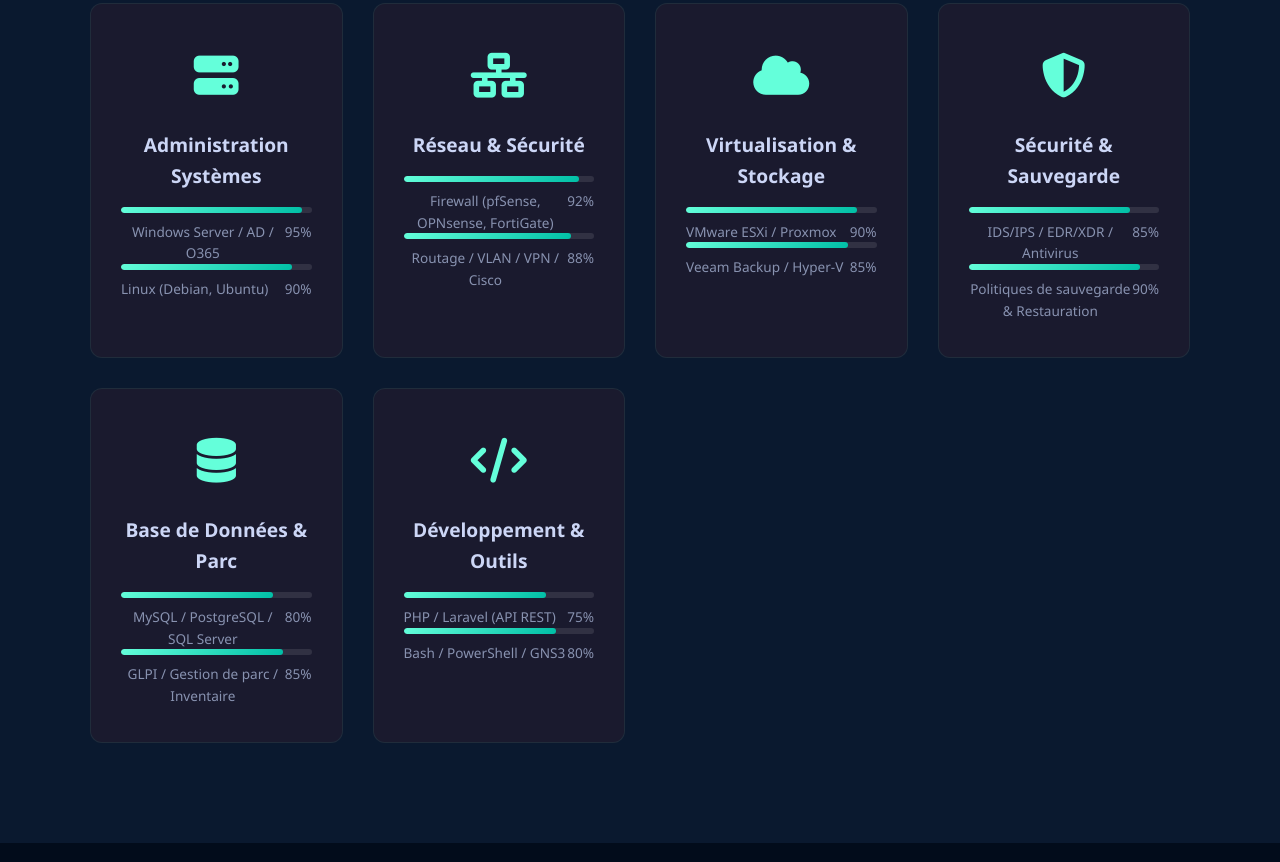
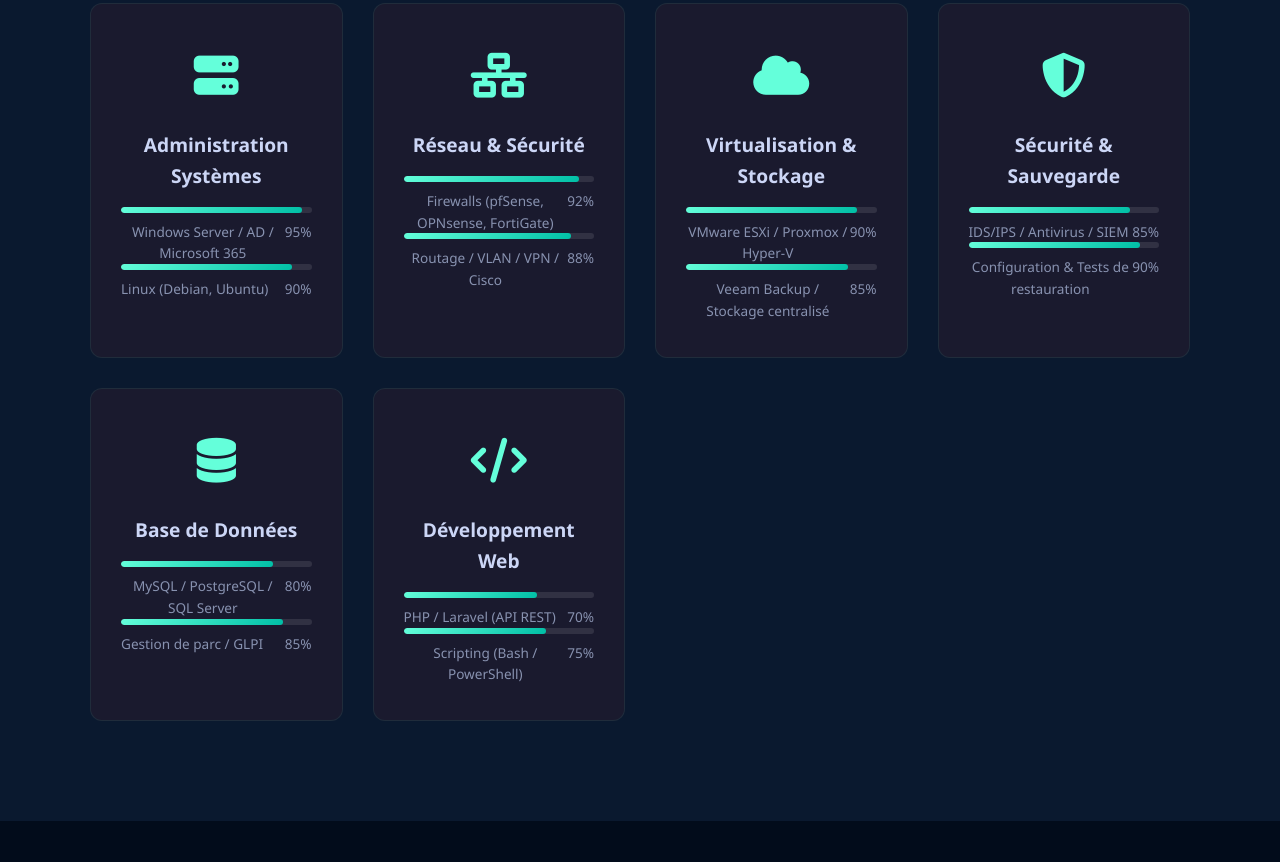
Before and after one commit to mandri1994/mandri1994.github.io, a plain HTML site: page index.html in a window 1280 px wide. Shown: the part 1935-2797 px from the top of the page. Drawn offline with Linux system fonts and the light colour scheme.

Commit message:
Modifier le titre de la section Compétences en Skills (français <-> anglais)

```diff
--- a/index.html
+++ b/index.html
@@ -851,7 +851,7 @@ footer {
     </button>
     <ul class="nav-links" id="navLinks">
         <li><a href="#about">À propos</a></li>
-        <li><a href="#skills">Compétences</a></li>
+        <li><a href="#skills">Skills</a></li>
         <li><a href="#formation">Formation</a></li>
         <li><a href="#cv">CV</a></li>
         <li><a href="#experience">Expérience</a></li>
@@ -932,7 +932,7 @@ footer {
             <div class="icon"><i class="fas fa-server"></i></div>
             <h3>Administration Systèmes</h3>
             <div class="skill-bar"><div class="skill-bar-fill" data-width="95"></div></div>
-            <div class="skill-label"><span>Windows Server / AD / O365</span><span>95%</span></div>
+            <div class="skill-label"><span>Windows Server / AD / Microsoft 365</span><span>95%</span></div>
             <div class="skill-bar"><div class="skill-bar-fill" data-width="90"></div></div>
             <div class="skill-label"><span>Linux (Debian, Ubuntu)</span><span>90%</span></div>
         </div>
@@ -940,7 +940,7 @@ footer {
             <div class="icon"><i class="fas fa-network-wired"></i></div>
             <h3>Réseau & Sécurité</h3>
             <div class="skill-bar"><div class="skill-bar-fill" data-width="92"></div></div>
-            <div class="skill-label"><span>Firewall (pfSense, OPNsense, FortiGate)</span><span>92%</span></div>
+            <div class="skill-label"><span>Firewalls (pfSense, OPNsense, FortiGate)</span><span>92%</span></div>
             <div class="skill-bar"><div class="skill-bar-fill" data-width="88"></div></div>
             <div class="skill-label"><span>Routage / VLAN / VPN / Cisco</span><span>88%</span></div>
         </div>
@@ -948,33 +948,33 @@ footer {
             <div class="icon"><i class="fas fa-cloud"></i></div>
             <h3>Virtualisation & Stockage</h3>
             <div class="skill-bar"><div class="skill-bar-fill" data-width="90"></div></div>
-            <div class="skill-label"><span>VMware ESXi / Proxmox</span><span>90%</span></div>
+            <div class="skill-label"><span>VMware ESXi / Proxmox / Hyper-V</span><span>90%</span></div>
             <div class="skill-bar"><div class="skill-bar-fill" data-width="85"></div></div>
-            <div class="skill-label"><span>Veeam Backup / Hyper-V</span><span>85%</span></div>
+            <div class="skill-label"><span>Veeam Backup / Stockage centralisé</span><span>85%</span></div>
         </div>
         <div class="skill-card fade-in">
             <div class="icon"><i class="fas fa-shield-alt"></i></div>
             <h3>Sécurité & Sauvegarde</h3>
             <div class="skill-bar"><div class="skill-bar-fill" data-width="85"></div></div>
-            <div class="skill-label"><span>IDS/IPS / EDR/XDR / Antivirus</span><span>85%</span></div>
+            <div class="skill-label"><span>IDS/IPS / Antivirus / SIEM</span><span>85%</span></div>
             <div class="skill-bar"><div class="skill-bar-fill" data-width="90"></div></div>
-            <div class="skill-label"><span>Politiques de sauvegarde & Restauration</span><span>90%</span></div>
+            <div class="skill-label"><span>Configuration & Tests de restauration</span><span>90%</span></div>
         </div>
         <div class="skill-card fade-in">
             <div class="icon"><i class="fas fa-database"></i></div>
-            <h3>Base de Données & Parc</h3>
+            <h3>Base de Données</h3>
             <div class="skill-bar"><div class="skill-bar-fill" data-width="80"></div></div>
             <div class="skill-label"><span>MySQL / PostgreSQL / SQL Server</span><span>80%</span></div>
             <div class="skill-bar"><div class="skill-bar-fill" data-width="85"></div></div>
-            <div class="skill-label"><span>GLPI / Gestion de parc / Inventaire</span><span>85%</span></div>
+            <div class="skill-label"><span>Gestion de parc / GLPI</span><span>85%</span></div>
         </div>
         <div class="skill-card fade-in">
             <div class="icon"><i class="fas fa-code"></i></div>
-            <h3>Développement & Outils</h3>
+            <h3>Développement Web</h3>
+            <div class="skill-bar"><div class="skill-bar-fill" data-width="70"></div></div>
+            <div class="skill-label"><span>PHP / Laravel (API REST)</span><span>70%</span></div>
             <div class="skill-bar"><div class="skill-bar-fill" data-width="75"></div></div>
-            <div class="skill-label"><span>PHP / Laravel (API REST)</span><span>75%</span></div>
-            <div class="skill-bar"><div class="skill-bar-fill" data-width="80"></div></div>
-            <div class="skill-label"><span>Bash / PowerShell / GNS3</span><span>80%</span></div>
+            <div class="skill-label"><span>Scripting (Bash / PowerShell)</span><span>75%</span></div>
         </div>
     </div>
 </section>
```
